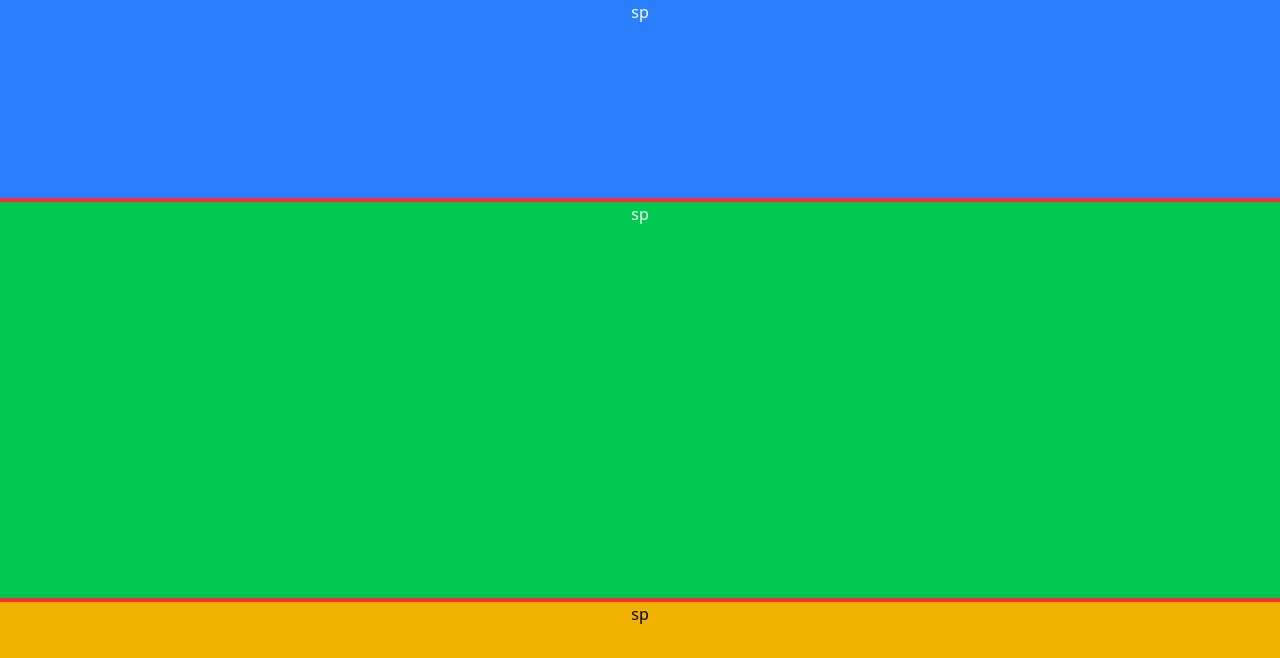
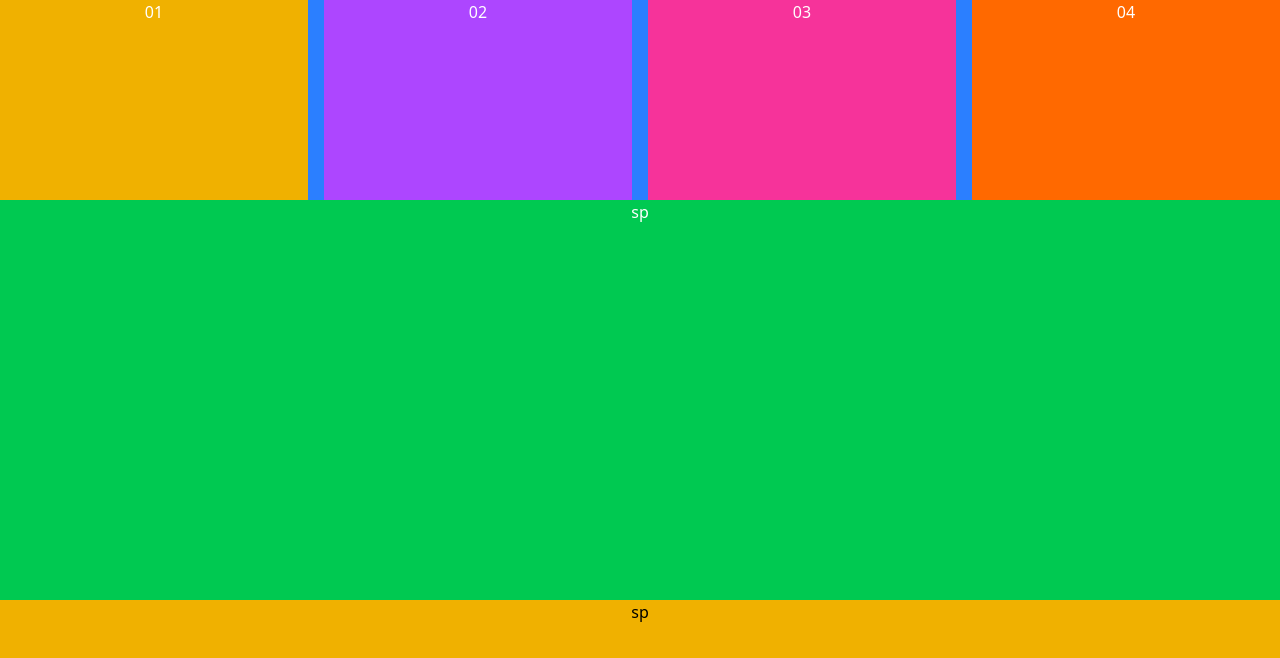
Before and after one commit to HamzaAmir97/Travel_Agency, a React (Vite) app: page / in a window 1280 px wide. Shown: the top 658 px of the page. Built offline with nearby package versions, Linux system fonts and the light colour scheme.

Commit message:
add  grides  layout

```diff
--- a/src/App.tsx
+++ b/src/App.tsx
@@ -14,11 +14,25 @@ function App() {
 
 
         <body>
+
           <div className="flex justify-center  h-screen w-screen m-auto bg-red-500">
-  <div className="flex flex-col gap-1">
-    <div className="w-screen h-1/4 bg-blue-500 text-white text-center"><span>sp</span> </div>
+            <div className="flex flex-col gap-0">
+
+              <div className="w-screen grid sm:grid-cols-2 md:grid-cols-4 gap-4  h-1/4 bg-blue-500 text-white text-center">
+
+              <div className="bg-yellow-500">01</div>
+              <div className="bg-purple-500">02</div>
+              <div className="bg-pink-500">03</div>
+              <div className="bg-orange-500">04</div>
+
+
+              </div>
               <div className="w-screen h-2/4 bg-green-500 text-white text-center"><span>sp</span></div>
               <div className="w-screen h-1/4 bg-yellow-500 text-black text-center"><span>sp</span></div>
+
+
+
+
             </div>
           </div>
 
```
Lines whose indentation alone changed are shown as unchanged.
